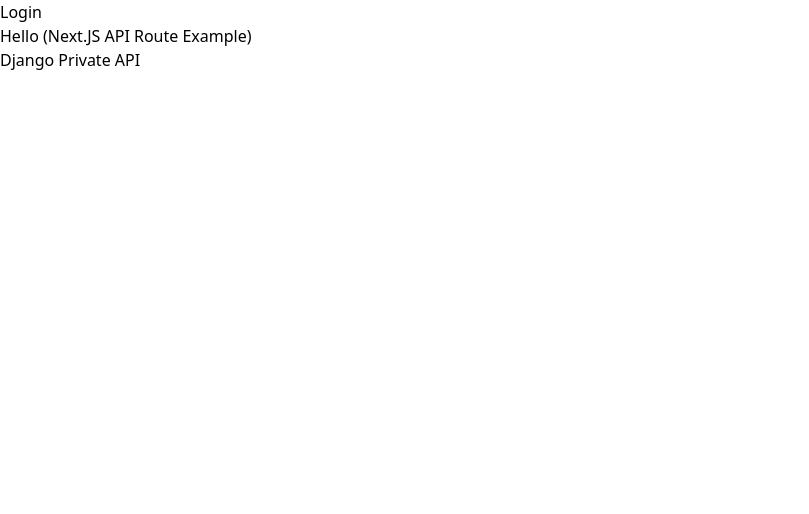
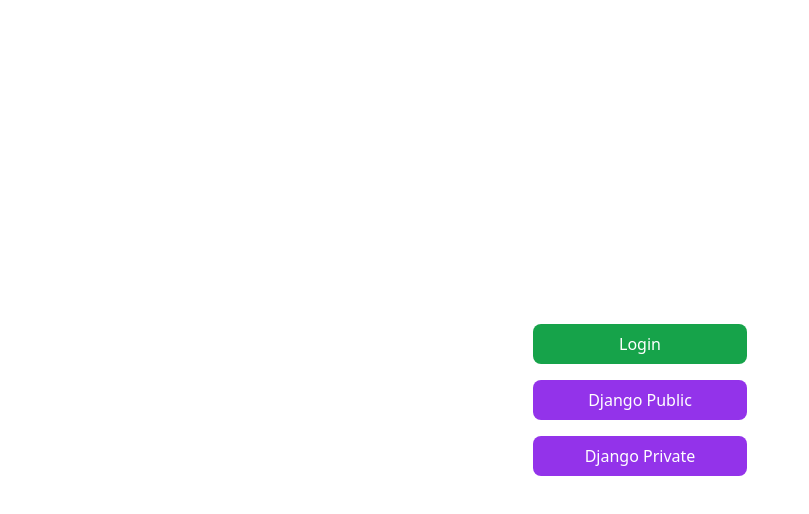
Before and after one commit to dessygil/LMS-MSD, a Next.js app in the folder lms-app/: page /auth/login in a window 1280 px wide. Shown: the top 514 px of the page, without its empty margins (0-809 px from the left). Built offline with nearby package versions, Linux system fonts and the light colour scheme; no server answers.

Commit message:
Minor Docker fix and UI changes to test URLs/ API endpoints

```diff
--- a/lms-app/pages/auth/login.js
+++ b/lms-app/pages/auth/login.js
@@ -13,11 +13,21 @@
   }
   return (
     <>
-      <Link href="/api/auth/login">Login</Link>
-      <br />
-      <Link href="/api/hello">Hello (Next.JS API Route Example)</Link>
-      <br />
-      <Link href="http://api.localhost:8000/api/private">Django Private API</Link>
+      <div className="flex flex-col items-center justify-center h-screen gap-4">
+        <Link className="w-1/6 px-4 py-2 rounded-lg bg-green-600 hover:bg-green-800 text-white text-center" href="/api/auth/login">Login</Link>
+        <Link
+          className="w-1/6 px-4 py-2 rounded-lg bg-purple-600 hover:bg-purple-800 text-white text-center"
+          href="http://api.localhost:8000/api/public"
+        >
+          Django Public
+        </Link>
+        <Link
+          className="w-1/6 px-4 py-2 rounded-lg bg-purple-600 hover:bg-purple-800 text-white text-center"
+          href="/api/session/token"
+        >
+          Django Private
+        </Link>
+      </div>
     </>
   );
 }
--- a/lms-app/pages/dashboard.js
+++ b/lms-app/pages/dashboard.js
@@ -13,13 +13,6 @@
   { name: "Projects", href: "#", current: false },
   { name: "Calendar", href: "#", current: false },
   { name: "Reports", href: "#", current: false },
-  { name: "Django Public", href: "http://api.localhost:8000/api/public", current: false },
-  { name: "Django Private", href: "http://app.localhost:3001/api/session/token", current: false },
-  {
-    name: "Next.JS Route Example",
-    href: "http://app.localhost:3001/api/hello",
-    current: false,
-  },
 ];
 const userNavigation = [
   { name: "LMS-MSD Landing", href: "http://localhost:3000" },
@@ -243,7 +236,10 @@
             <h1 className="text-3xl font-bold tracking-tight text-gray-900">
               Dashboard
             </h1>
-            <button className="mt-4 px-4 py-1 rounded-lg bg-purple-800 text-white" onClick={handleClick}>TEST</button>
+          <div className="flex flex-col gap-y-2">
+            <Link className="w-1/6 px-4 py-1 rounded-lg bg-purple-800 text-white text-center" href="http://api.localhost:8000/api/public">Django Public</Link>
+            <Link className="w-1/6 px-4 py-1 rounded-lg bg-purple-800 text-white text-center" href="/api/session/token">Django Private</Link>
+          </div>
           </div>
         </header>
         <main>
```
Also changed, not shown: 2 other files (tests, documents, lock files or other folders).
